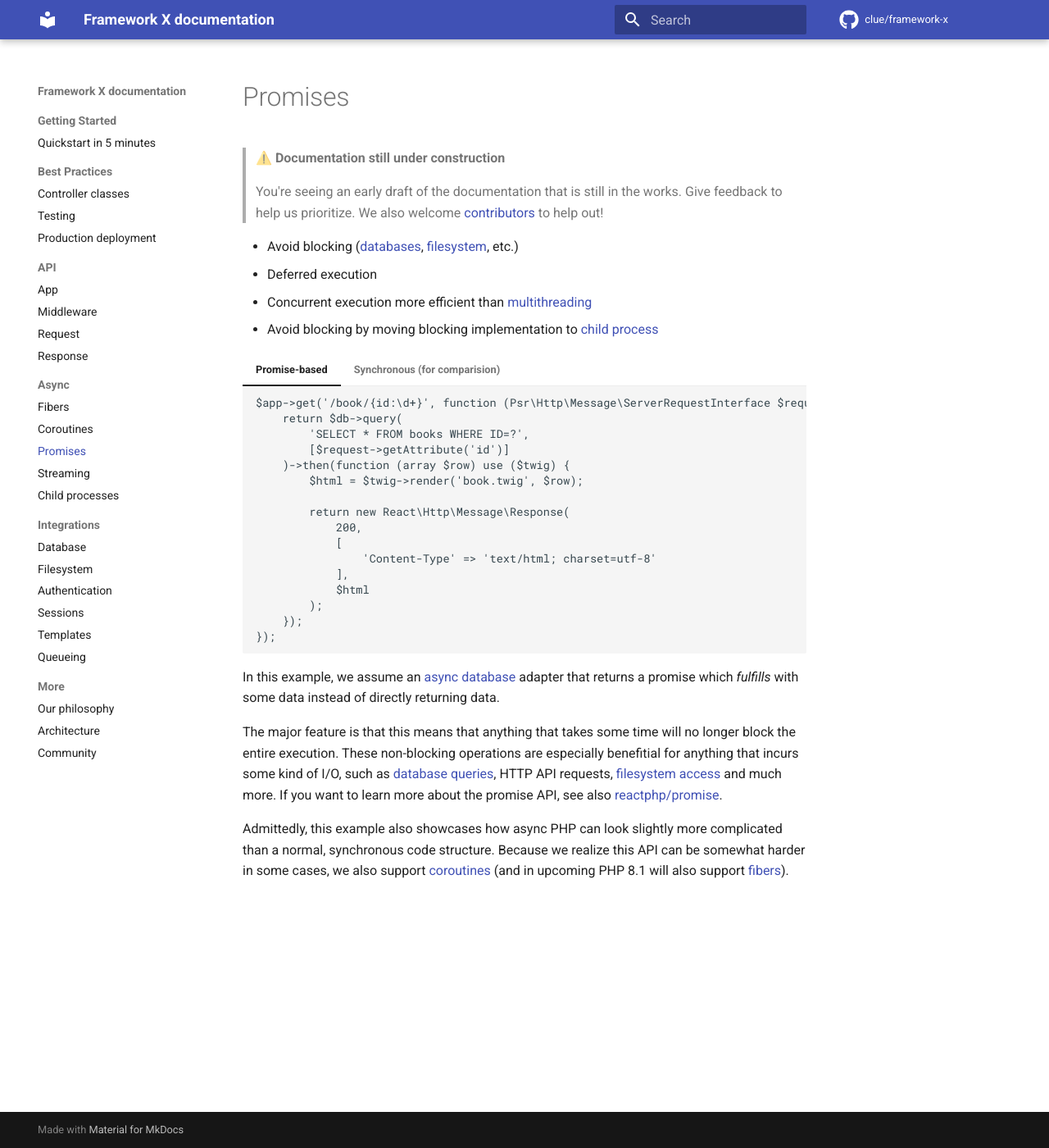
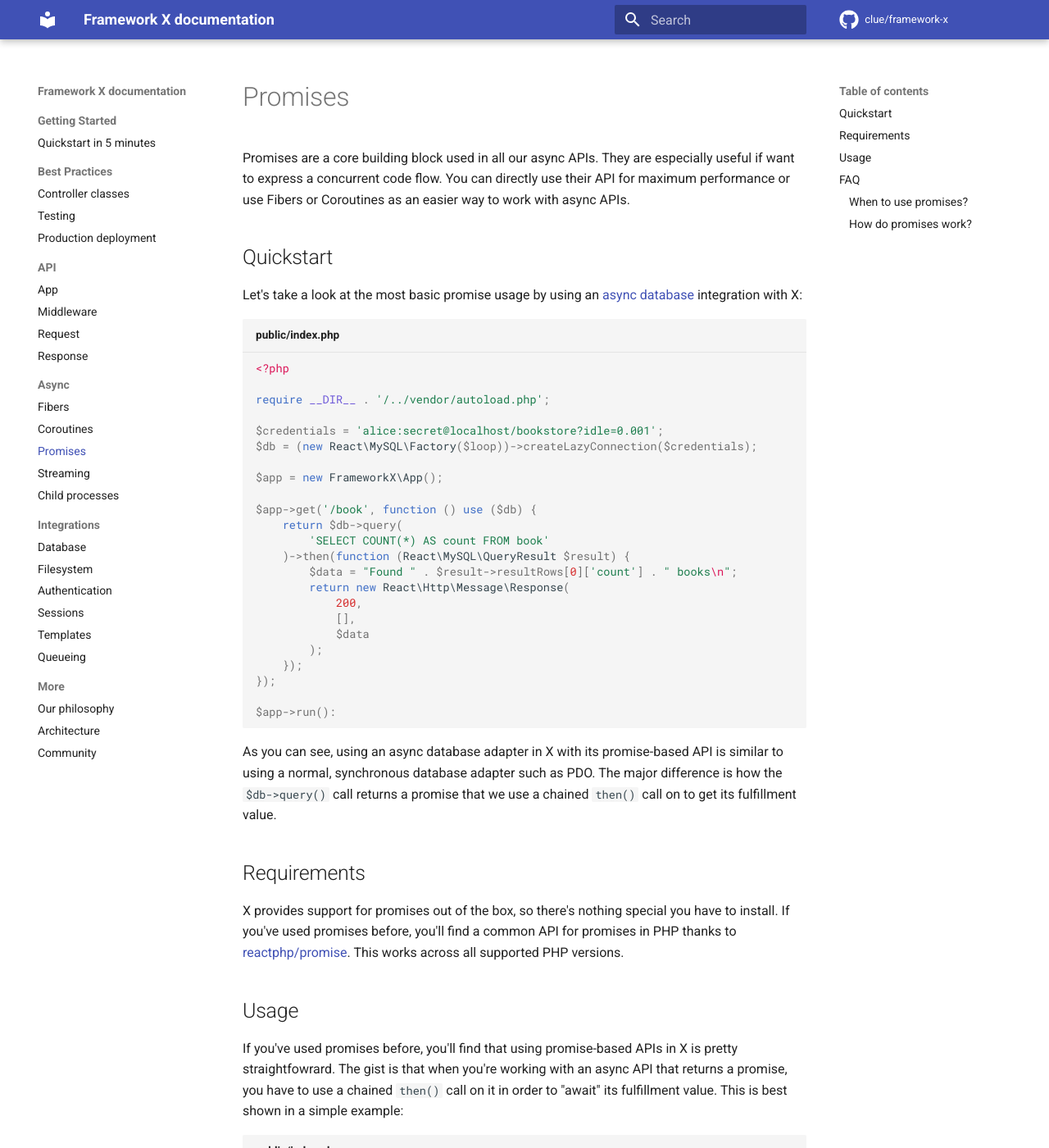
Before and after one commit to clue/framework-x, an MkDocs documentation site: the page built from docs/async/promises.md, in a window 1280 px wide and 1400 px high. Shown: the whole window at 82% size. Built offline with MkDocs 1.6.1 and Material for MkDocs 9.7.7, drawn with Linux system fonts in a browser that asks for light colours; comment, search, counter and statistics services are not loaded; some of the changed text lies outside the part shown.

Commit message:
Improve documentation for promises

````diff
--- a/docs/async/promises.md
+++ b/docs/async/promises.md
@@ -1,61 +1,199 @@
 # Promises
 
-> ⚠️ **Documentation still under construction**
->
-> You're seeing an early draft of the documentation that is still in the works.
-> Give feedback to help us prioritize.
-> We also welcome [contributors](../more/community.md) to help out!
+Promises are a core building block used in all our async APIs. They are
+especially useful if want to express a concurrent code flow. You can directly
+use their API for maximum performance or use Fibers or Coroutines as an easier
+way to work with async APIs.
 
-* Avoid blocking ([databases](../integrations/database.md), [filesystem](../integrations/filesystem.md), etc.)
-* Deferred execution
-* Concurrent execution more efficient than [multithreading](child-processes.md)
-* Avoid blocking by moving blocking implementation to [child process](child-processes.md)
+## Quickstart
 
-=== "Promise-based"
+Let's take a look at the most basic promise usage by using an
+[async database](../integrations/database.md) integration with X:
 
-    ```php
-    $app->get('/book/{id:\d+}', function (Psr\Http\Message\ServerRequestInterface $request) use ($db, $twig) {
-        return $db->query(
-            'SELECT * FROM books WHERE ID=?',
-            [$request->getAttribute('id')]
-        )->then(function (array $row) use ($twig) {
-            $html = $twig->render('book.twig', $row);
+```php title="public/index.php"
+<?php
 
-            return new React\Http\Message\Response(
+require __DIR__ . '/../vendor/autoload.php';
+
+$credentials = 'alice:secret@localhost/bookstore?idle=0.001';
+$db = (new React\MySQL\Factory($loop))->createLazyConnection($credentials);
+
+$app = new FrameworkX\App();
+
+$app->get('/book', function () use ($db) {
+    return $db->query(
+        'SELECT COUNT(*) AS count FROM book'
+    )->then(function (React\MySQL\QueryResult $result) {
+        $data = "Found " . $result->resultRows[0]['count'] . " books\n";
+        return new React\Http\Message\Response(
+            200,
+            [],
+            $data
+        );
+    });
+});
+
+$app->run():
+```
+
+As you can see, using an async database adapter in X with its promise-based API
+is similar to using a normal, synchronous database adapter such as PDO. The
+major difference is how the `$db->query()` call returns a promise that we use a
+chained `then()` call on to get its fulfillment value.
+
+## Requirements
+
+X provides support for promises out of the box, so there's nothing special you
+have to install. If you've used promises before, you'll find a common API for
+promises in PHP thanks to [reactphp/promise](https://github.com/reactphp/promise).
+This works across all supported PHP versions.
+
+## Usage
+
+If you've used promises before, you'll find that using promise-based APIs in X
+is pretty straightfowrard. The gist is that when you're working with an async
+API that returns a promise, you have to use a chained `then()` call on it in
+order to "await" its fulfillment value. This is best shown in a simple example:
+
+```php title="public/index.php" hl_lines="11-13"
+<?php
+
+require __DIR__ . '/../vendor/autoload.php';
+
+$credentials = 'alice:secret@localhost/bookstore?idle=0.001';
+$db = (new React\MySQL\Factory($loop))->createLazyConnection($credentials);
+
+$app = new FrameworkX\App();
+
+$app->get('/book', function () use ($db) {
+    return $db->query(
+        'SELECT COUNT(*) AS count FROM book'
+    )->then(function (React\MySQL\QueryResult $result) {
+        $data = "Found " . $result->resultRows[0]['count'] . " books\n";
+        return new React\Http\Message\Response(
+            200,
+            [],
+            $data
+        );
+    });
+});
+
+$app->run():
+```
+
+Even in simple use cases such as above, promise-based APIs can take some time to
+get used to. At the same time, promise-based abstractions are one of the most
+efficient ways to express asynchronous APIs and as such are used throughout X
+and ReactPHP's ecosystem.
+
+One of the most obvious consequences of using promises for async APIs is that it
+requires the calling side to know how to handle an async API.
+
+This can be seen when breaking the above function up into a `BookLookupController`
+and a `BookRepository`. Let's start by creating the `BookRepository` which consumes
+our async database API:
+
+```php title="src/BookRepository.php" hl_lines="18-19 21-24"
+<?php
+
+namespace Acme\Todo;
+
+use React\MySQL\ConnectionInterface;
+use React\MySQL\QueryResult;
+use React\Promise\PromiseInterface;
+
+class BookRepository
+{
+    private $db;
+
+    public function __construct(ConnectionInterface $db)
+    {
+        $this->db = $db;
+    }
+
+    /** @return PromiseInterface<?Book> **/
+    public function findBook(string $isbn): PromiseInterface
+    {
+        return $this->db->query(
+            'SELECT title FROM book WHERE isbn = ?',
+            [$isbn]
+        )->then(function (QueryResult $result) {
+            if (count($result->resultRows) === 0) {
+                return null;
+            }
+
+            return new Book($result->resultRows[0]['title']);
+        });
+    }
+}
+```
+
+Likewise, the `BookLookupController` consumes the API of the `BookRepository` by again
+using its promise-based API:
+
+```php title="src/BookLookupController.php" hl_lines="19-20 23"
+<?php
+
+namespace Acme\Todo;
+
+use Psr\Http\Message\ResponseInterface;
+use Psr\Http\Message\ServerRequestInterface;
+use React\Http\Message\Response;
+use React\Promise\PromiseInterface;
+
+class BookLookupController
+{
+    private $repository;
+
+    public function __construct(BookRepository $repository)
+    {
+        $this->repository = $repository;
+    }
+
+    /** @return PromiseInterface<ResponseInterface> **/
+    public function __invoke(ServerRequestInterface $request): PromiseInterface
+    {
+        $isbn = $request->getAttribute('isbn');
+        return $this->repository->findBook($isbn)->then(function (?Book $book) {
+            if ($book === null) {
+                return new Response(
+                    404,
+                    [],
+                    "Book not found\n"
+                );
+            }
+
+            $data = $book->title;
+            return new Response(
                 200,
-                [
-                    'Content-Type' => 'text/html; charset=utf-8'
-                ],
-                $html
+                [],
+                $data
             );
         });
-    });
-    ```
+    }
+}
+```
 
-=== "Synchronous (for comparision)"
+As we can see, both classes need to return a promise and the calling side in
+turn needs to handle this. This is all taken care of by X automatically when
+you use promises anywhere in your controller function.
 
-    ```php
-    $app->get('/book/{id:\d+}', function (Psr\Http\Message\ServerRequestInterface $request) use ($db, $twig) {
-        $row = $db->query(
-            'SELECT * FROM books WHERE ID=?',
-            [$request->getAttribute('id')]
-        );
+See also [async database APIs](../integrations/database.md#recommended-class-structure)
+for more details.
 
-        $html = $twig->render('book.twig', $row);
+## FAQ
 
-        return new React\Http\Message\Response(
-            200,
-            [
-                'Content-Type' => 'text/html; charset=utf-8'
-            ],
-            $html
-        );
-    });
-    ```
+### When to use promises?
 
-In this example, we assume an [async database](../integrations/database.md)
-adapter that returns a promise which *fulfills* with some data instead of
-directly returning data.
+As a rule of thumb, promise-based APIs are one of the most efficient ways to
+express asynchronous APIs and as such are used throughout X and ReactPHP's
+ecosystem. You can always use promises as a core building block for async APIs
+for maximum performance.
+
+At the same time, using [fibers](fibers.md) and [coroutines](coroutines.md) is
+often much easier as it allows consuming async APIs in a way that resembles a
+synchronous code flow. Both build on top of promises, so there's a fair chance
+you'll end up using promises one way or another no matter what.
 
 The major feature is that this means that anything that takes some time will
 no longer block the entire execution.
@@ -66,8 +204,7 @@ some kind of <abbrev title="Input/Output">I/O</abbrev>, such as
 If you want to learn more about the promise API, see also
 [reactphp/promise](https://reactphp.org/promise/).
 
-Admittedly, this example also showcases how async PHP can look slightly more
-complicated than a normal, synchronous code structure.
-Because we realize this API can be somewhat harder in some cases, we also
-support [coroutines](coroutines.md) (and in upcoming PHP 8.1 will also support
-[fibers](fibers.md)).
+### How do promises work?
+
+If you want to learn more about the promise API, see also
+[reactphp/promise](https://reactphp.org/promise/).
````
